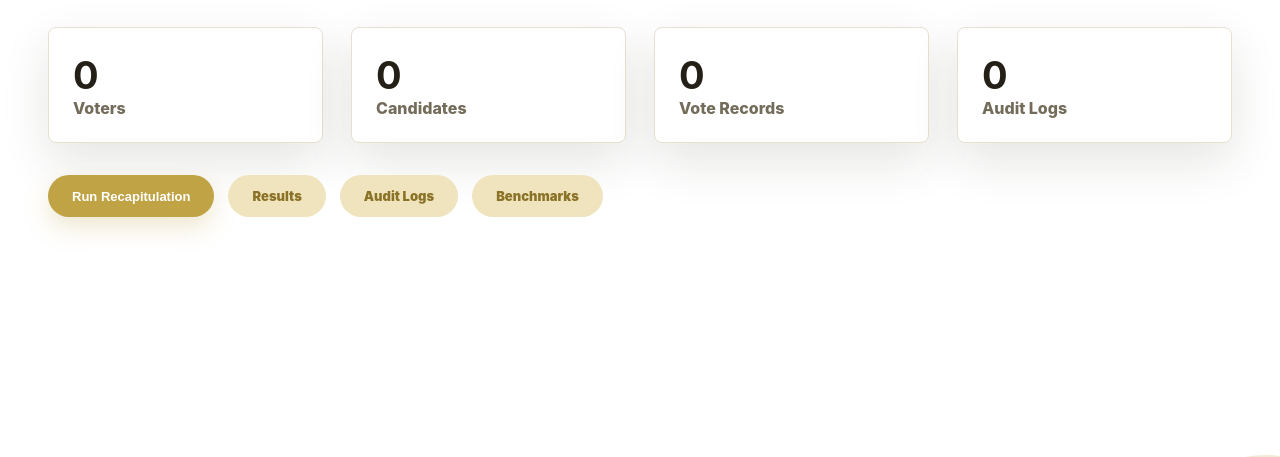
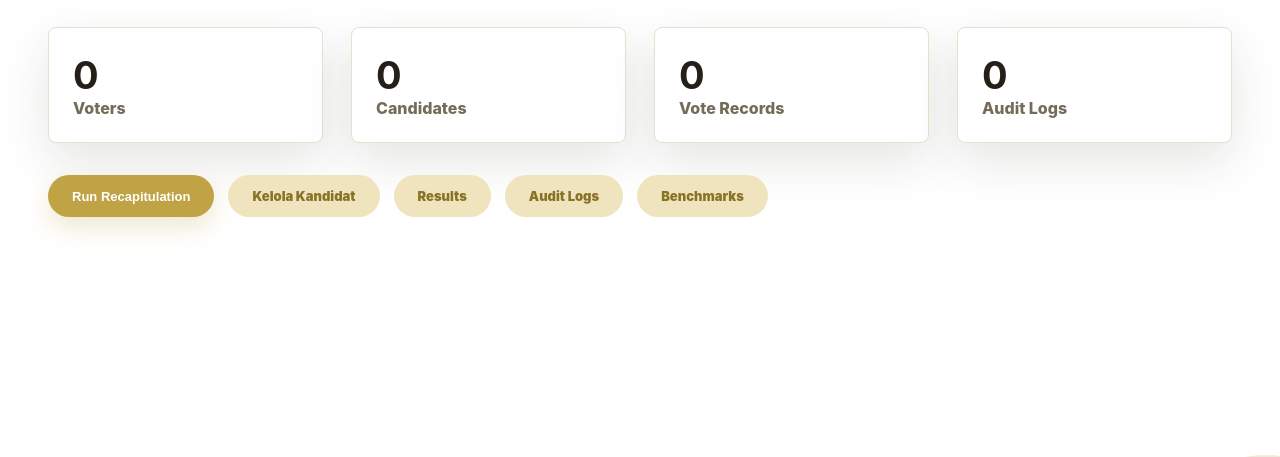
Before and after one commit to mustafamadjid/tubes-kripto-kelompok-6, a FastAPI app: page /admin/dashboard in a window 1280 px wide. Shown: the part 231-688 px from the top of the page. Run offline with FastAPI, Linux system fonts and the light colour scheme; the visitor is signed in with stand-in values (Sample User, id 1).

Commit message:
Refactor form layout in admin dashboard

```diff
--- a/app/templates/admin_dashboard.html
+++ b/app/templates/admin_dashboard.html
@@ -12,7 +12,10 @@
     <article><strong>{{ total_audit_logs }}</strong><span>Audit Logs</span></article>
   </section>
   <section class="actions-row">
-    <form method="post" action="/admin/recapitulate"><button class="button button-primary" type="submit">Run Recapitulation</button></form>
+    <form method="post" action="/admin/recapitulate">
+      <button class="button button-primary" type="submit">Run Recapitulation</button>
+    </form>
+    <a class="button button-light" href="/admin/candidates">Kelola Kandidat</a>
     <a class="button button-light" href="/admin/results">Results</a>
     <a class="button button-light" href="/admin/audit-logs">Audit Logs</a>
     <a class="button button-light" href="/admin/benchmarks">Benchmarks</a>
```
